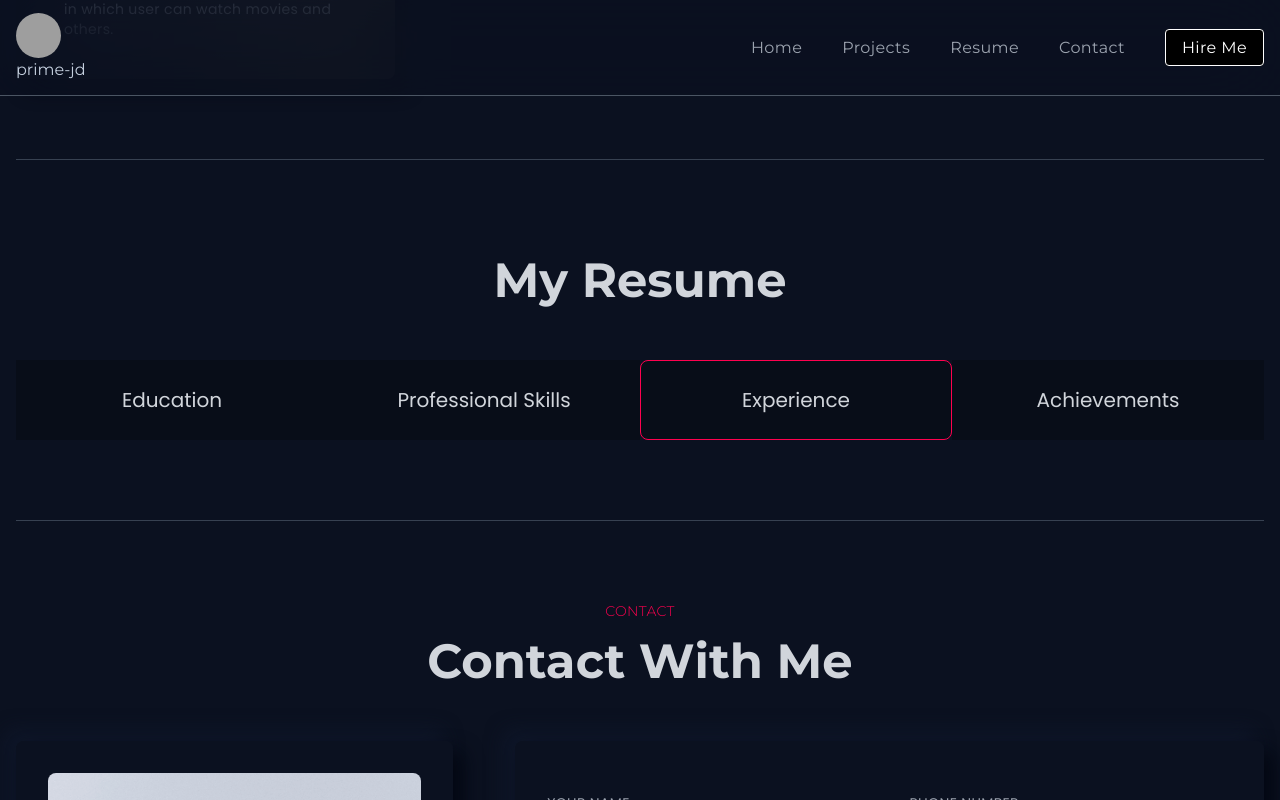
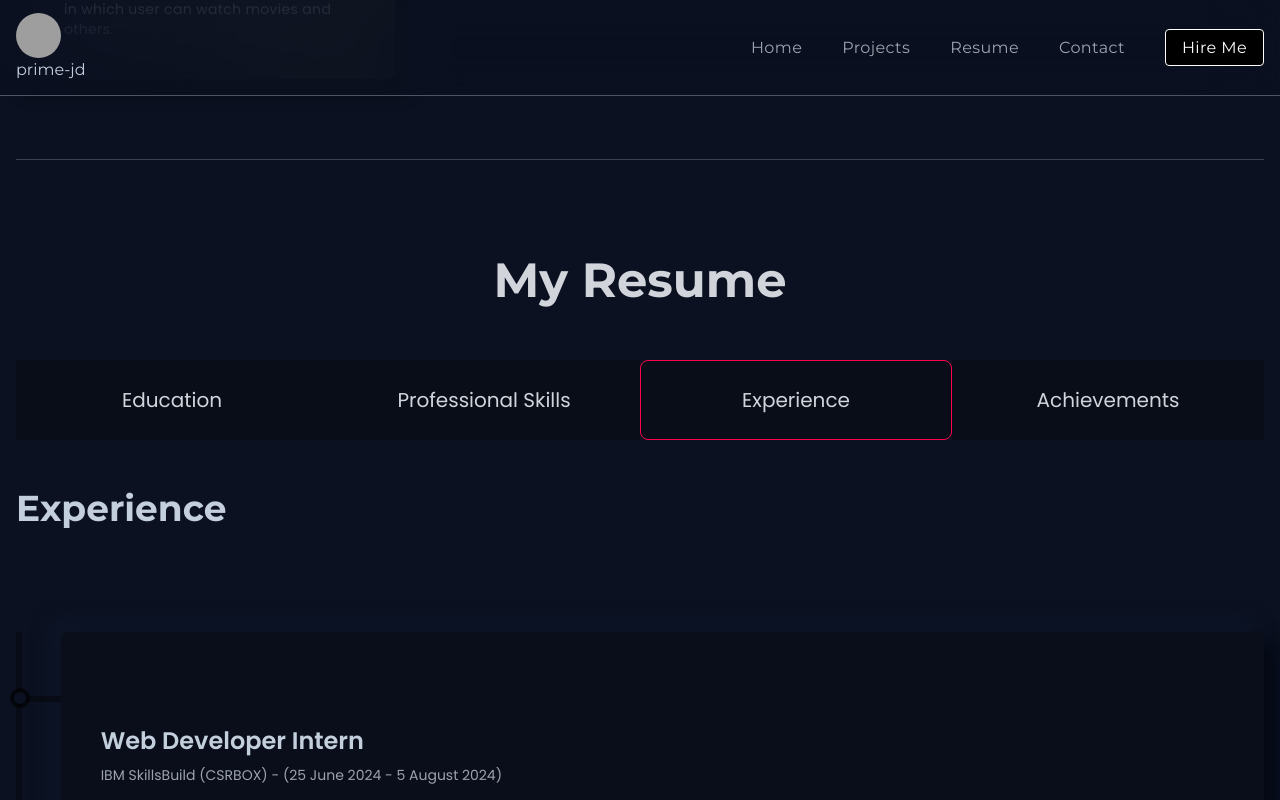
Before and after one commit to prime-jd/my-portfolio, a React (Vite) app: page / in a window 1280 px wide. Both pictures are taken after a click on the item "Experience". Shown: the part 1938-2738 px from the top of the page. Built offline with nearby package versions, Linux system fonts and the light colour scheme; grey boxes are pictures that could not be loaded.

Commit message:
experience added

```diff
--- a/src/components/Experience.tsx
+++ b/src/components/Experience.tsx
@@ -1,5 +1,5 @@
 import { motion } from "framer-motion";
-
+import ResumeCard from "./ResumeCard"
 
 const Experience = () => {
   return (
@@ -8,13 +8,12 @@ const Experience = () => {
       animate={{ opacity: 1, transition: { duration: 0.5 } }}
       className="w-full flex flex-col lgl:flex-row gap-10 lgl:gap-20"
     >
-      {/* <div>
+      <div>
         <div className="py-6 lgl:py-12 font-titleFont flex flex-col gap-4">
-          <p className="text-sm text-designColor tracking-[4px]">2010 - 2022</p>
-          <h2 className="text-3xl md:text-4xl font-bold">Job Experience</h2>
+          <h2 className="text-3xl md:text-4xl font-bold">Experience</h2>
         </div>
         <div className="mt-6 lgl:mt-14 w-full h-[1000px] border-l-[6px] border-l-black border-opacity-30 flex flex-col gap-10">
-          <ResumeCard
+          {/* <ResumeCard
             title="Sr. Software Engineer"
             subTitle="Google Out Tech - (2017 - Present)"
             result="USA"
@@ -25,16 +24,18 @@ const Experience = () => {
             subTitle="Apple Developer Team - (2012 - 2016)"
             result="MALAYSIA"
             des="A popular destination with a growing number of highly qualified homegrown graduates, it's true that securing a role in Malaysia isn't easy."
-          />
+          /> */}
           <ResumeCard
-            title="Front-end Developer"
-            subTitle="Nike - (2020 - 2011)"
-            result="Oman"
-            des="The Oman economy has grown strongly over recent years, having transformed itself from a producer and innovation-based economy."
+            title="Web Developer Intern"
+            subTitle="IBM SkillsBuild (CSRBOX) - (25 June 2024 - 5 August 2024)"
+            result=""
+            des="Successfully completed a web development project, utilizing technologies such as React, NodeJS, MongoDB, Express.
+                 Collaborated with other intern team members to ensure successful project completion, enhancing teamwork and
+                 communication skills."
           />
         </div>
       </div>
-      <div>
+      {/* <div>
         <div className="py-6 lgl:py-12 font-titleFont flex flex-col gap-4">
           <p className="text-sm text-designColor tracking-[4px]">2001 - 2020</p>
           <h2 className="text-3xl md:text-4xl font-bold">Trainer Experience</h2>
```
